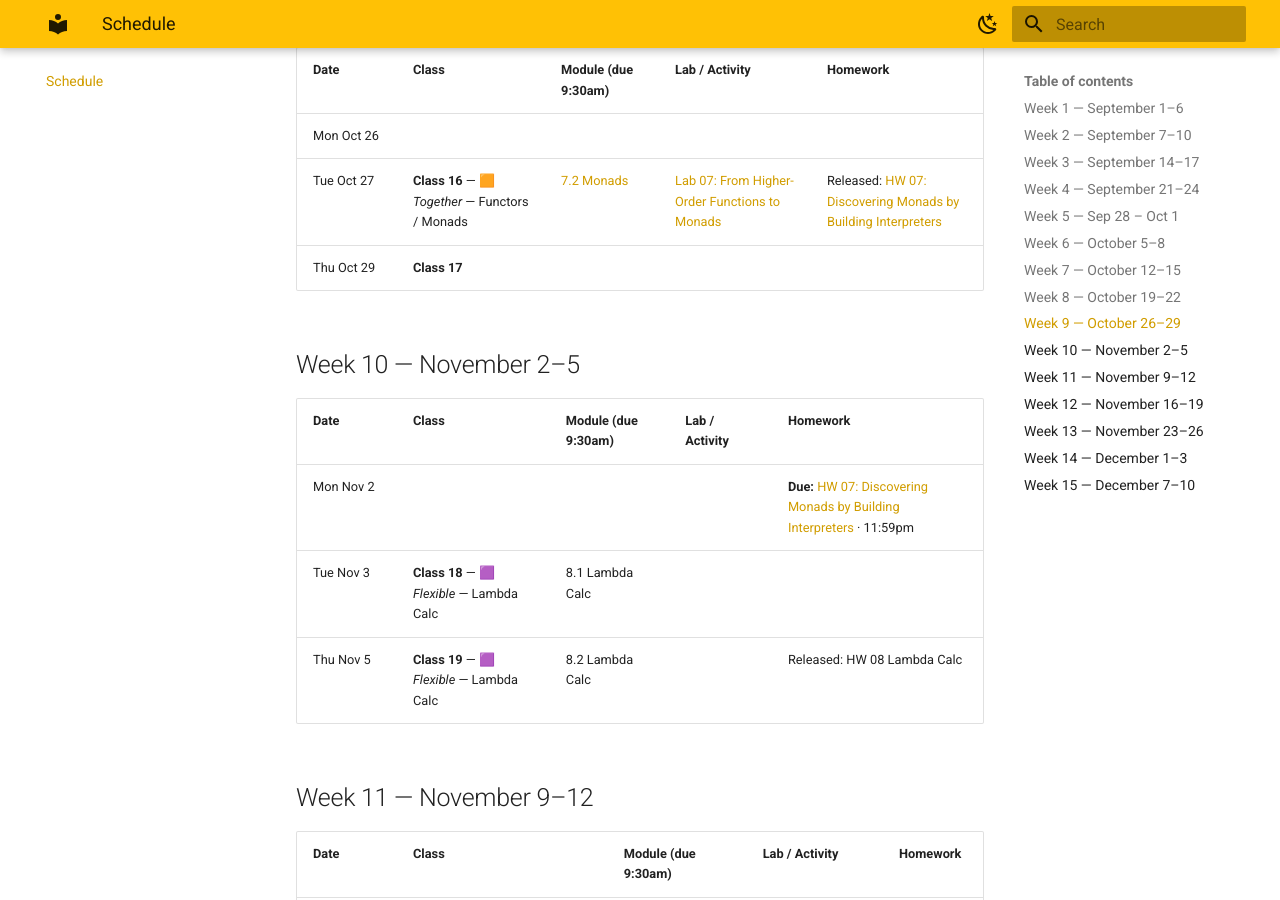
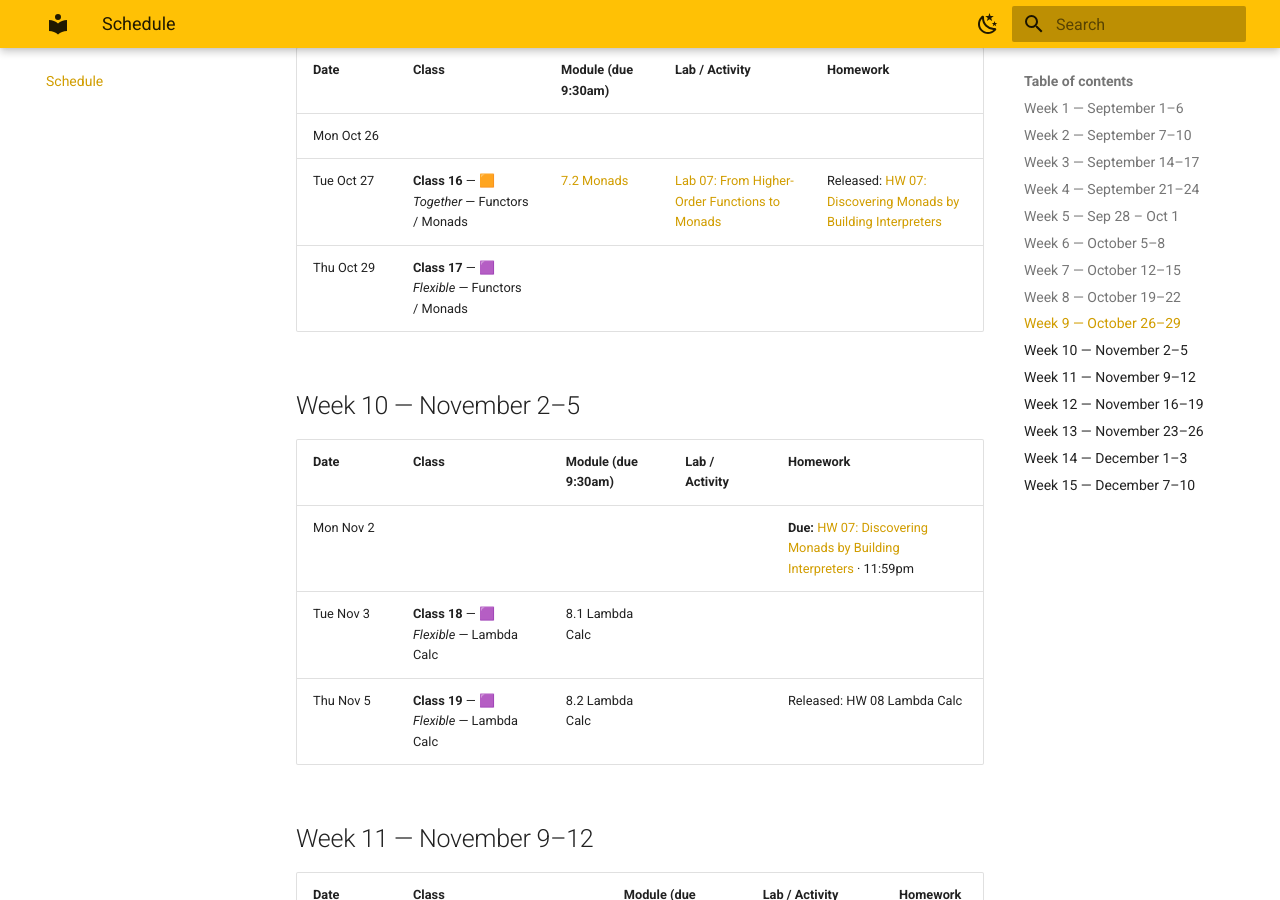
Before and after one commit to lbang-hmc/cs-131-website, an MkDocs documentation site: the page built from content/schedule.md, in a window 1280 px wide and 900 px high, scrolled down 3821 px. Built offline with MkDocs 1.6.1 and Material for MkDocs 9.7.7, drawn with Linux system fonts in a browser that asks for light colours.

Commit message:
Schedule: mark Oct 29 (Class 17) as Flexible
Co-Authored-By: Claude Opus 5.5 <noreply@anthropic.com>

```diff
--- a/content/schedule.md
+++ b/content/schedule.md
@@ -81,7 +81,7 @@ See the syllabus's [Attendance](syllabus.md#attendance) section for the full pol
 |---|---|---|---|---|
 | Mon Oct 26 | | | | |
 | Tue Oct 27 | **Class 16** — 🟧 *Together* — Functors / Monads | [7.2 Monads](modules/07.2-monads-composing-computations.md) | [Lab 07: From Higher-Order Functions to Monads](labs/lab07.md) | Released: [HW 07: Discovering Monads by Building Interpreters](assignments/hw07.md) |
-| Thu Oct 29 | **Class 17** |  |  |  |
+| Thu Oct 29 | **Class 17** — 🟪 *Flexible* — Functors / Monads |  |  |  |
 
 ## Week 10 — November 2–5
 
```
